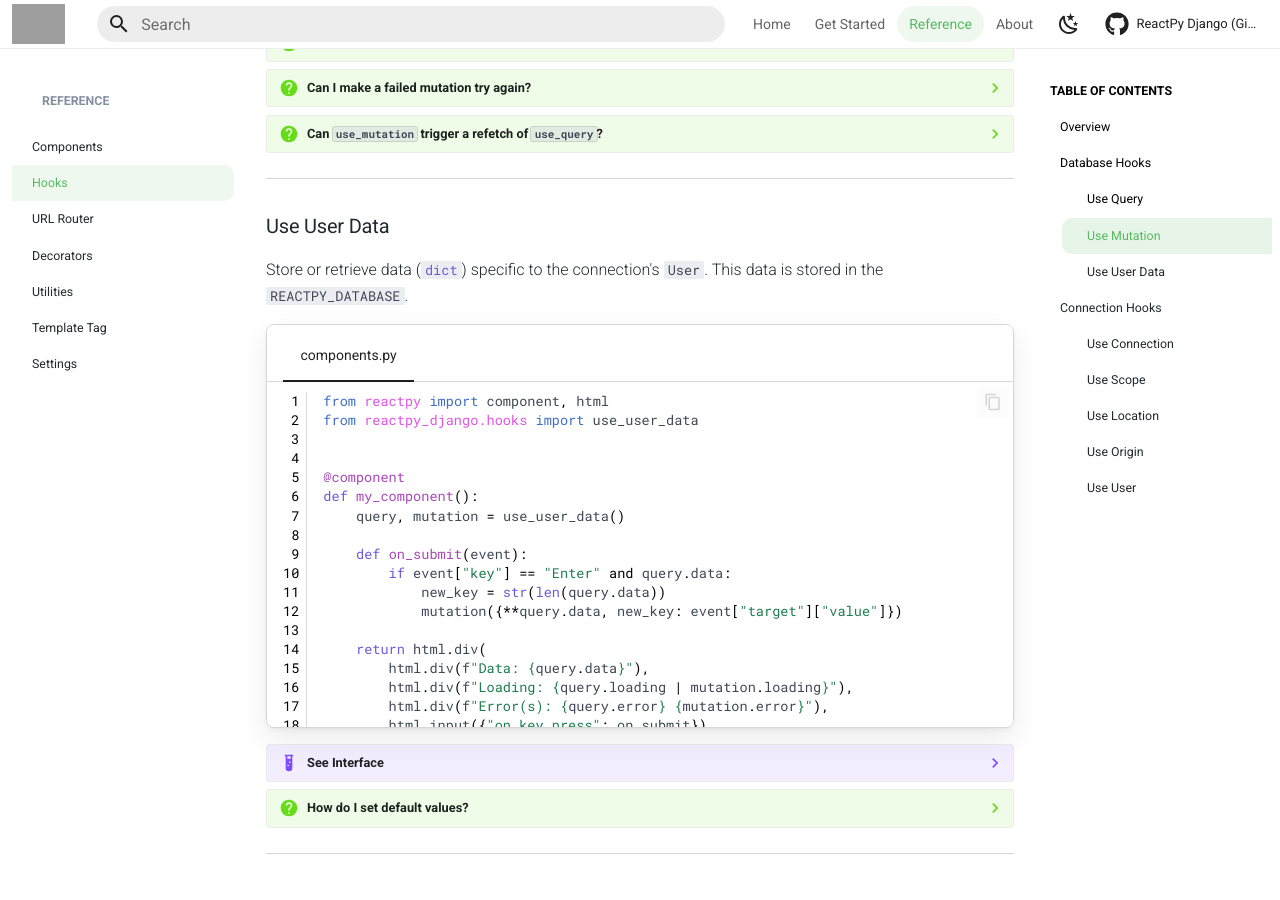
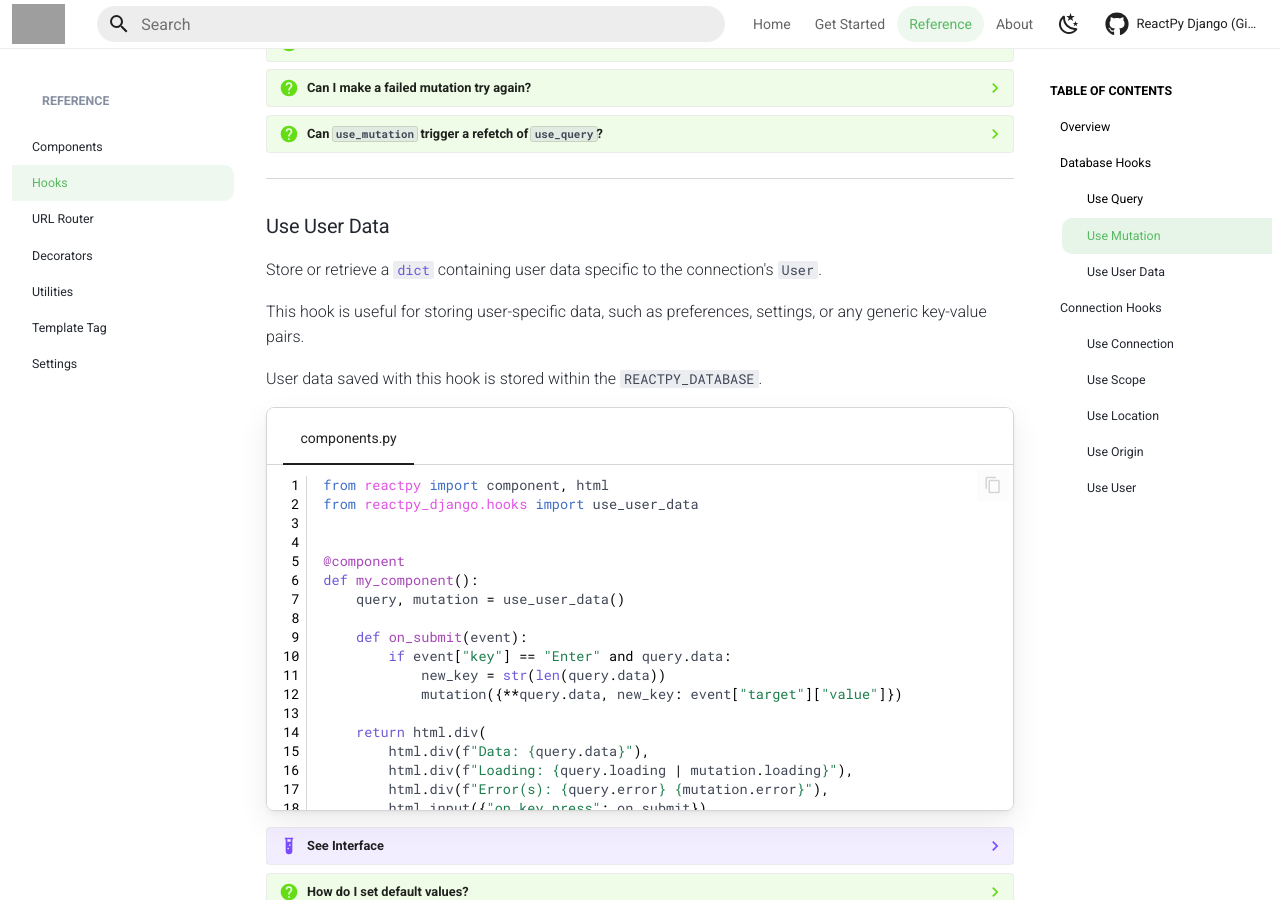
Before and after one commit to reactive-python/reactpy-django, an MkDocs documentation site: the page built from docs/src/reference/hooks.md, in a window 1280 px wide and 900 px high, scrolled down 2225 px. Built offline with MkDocs 1.6.1 and Material for MkDocs 9.7.7, drawn with Linux system fonts in a browser that asks for light colours; comment, search, counter and statistics services are not loaded; the version menu is left out; grey boxes are pictures that could not be loaded.

Commit message:
random docs cleanup

```diff
--- a/docs/src/reference/hooks.md
+++ b/docs/src/reference/hooks.md
@@ -275,7 +275,11 @@ Mutation functions can be sync or async.
 
 ### Use User Data
 
-Store or retrieve data (`#!python dict`) specific to the connection's `#!python User`. This data is stored in the `#!python REACTPY_DATABASE`.
+Store or retrieve a `#!python dict` containing user data specific to the connection's `#!python User`.
+
+This hook is useful for storing user-specific data, such as preferences, settings, or any generic key-value pairs.
+
+User data saved with this hook is stored within the `#!python REACTPY_DATABASE`.
 
 === "components.py"
 
```
Also changed, not shown: docs/src/reference/router.md (+1 -1 lines).
